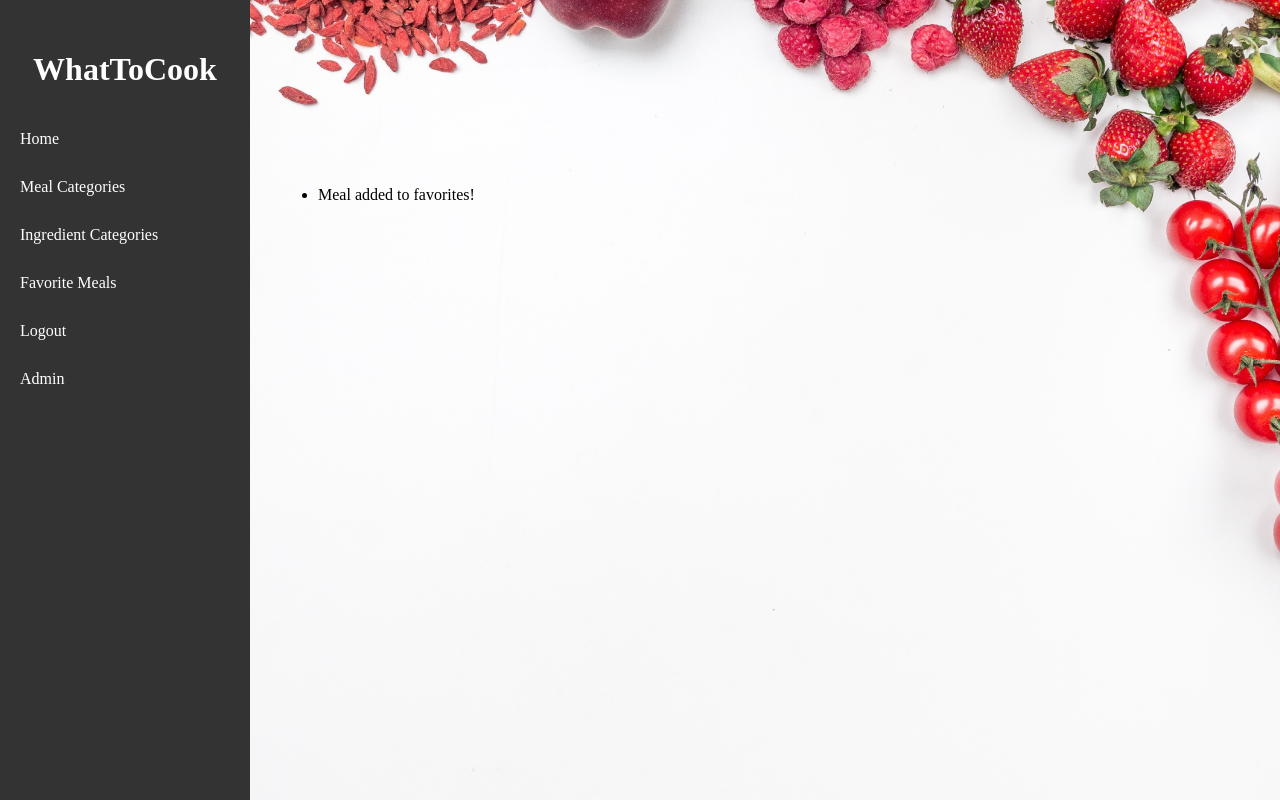
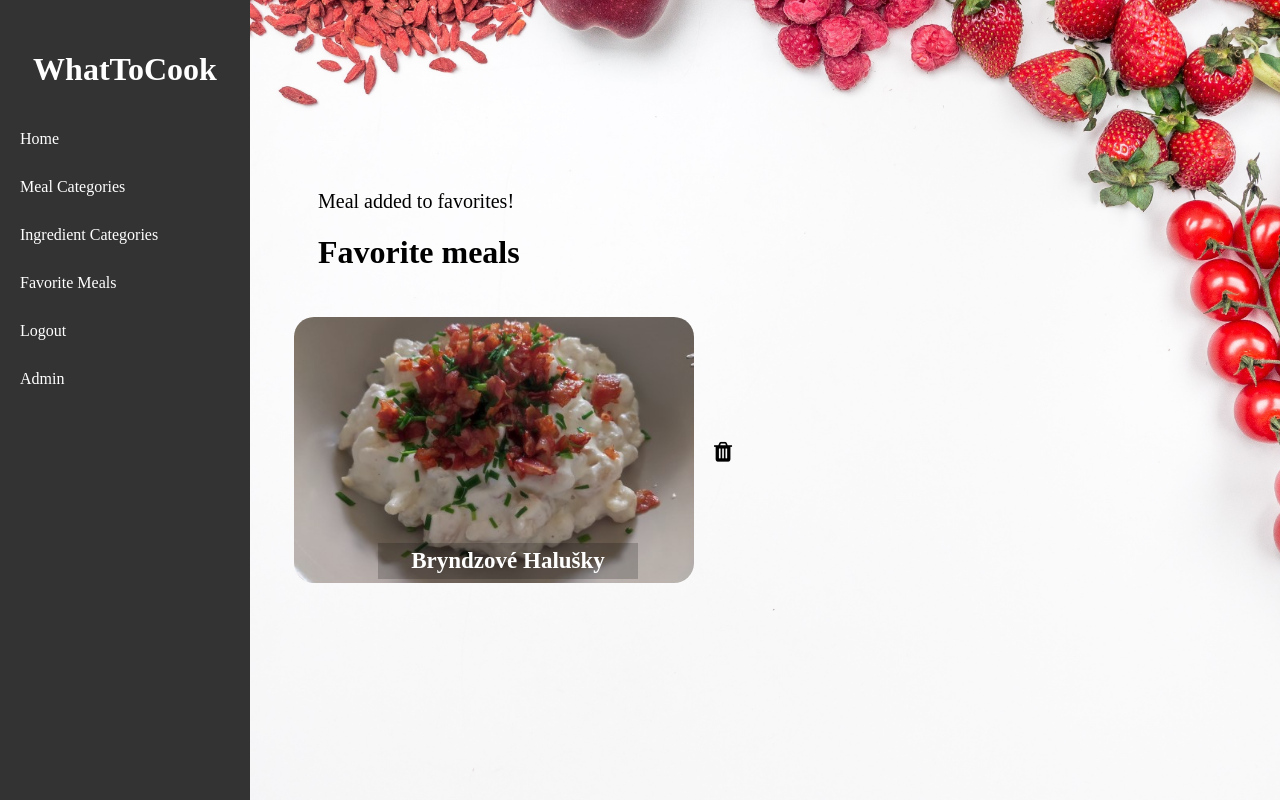
Before and after one commit to Gether1996/WhatToCook, a Django app: page /create_favorite_meal/2/ in a window 1280 px wide. Run offline with Django 4.2, Linux system fonts and the light colour scheme; a user stored in the database is signed in; data comes from the database, SQL or seed files in the repository; both versions use the stored data as it was after the commit; some libraries are stand-ins or nearby versions.

Commit message:
updated and created delete_favorite_meal

```diff
--- a/WhatToCook/urls.py
+++ b/WhatToCook/urls.py
@@ -18,7 +18,8 @@ from django.contrib import admin
 from viewer.views import homepage
 from django.urls import path, include
 from viewer.views import logout_view, registration, main_meal_categories, secondary_meal_categories, \
-    filtered_meals, ingredient_categories, ingredients, meal_detail, favorite_meals_for_user, create_favorite_meal
+    filtered_meals, ingredient_categories, ingredients, meal_detail, favorite_meals_for_user, create_favorite_meal, \
+    delete_favorite_meal
 from django.conf.urls.static import static
 from django.conf import settings
 
@@ -38,4 +39,5 @@ urlpatterns = [
     path('meal_detail/<int:meal_id>/', meal_detail, name='meal_detail'),
     path('favorite_meals/', favorite_meals_for_user, name="favorite_meals_for_user"),
     path('create_favorite_meal/<int:meal_id>/', create_favorite_meal, name='create_favorite_meal'),
+    path('delete_favorite_meal/<int:favorite_meal_id>/', delete_favorite_meal, name='delete_favorite_meal'),
 ] + static(settings.MEDIA_URL, document_root=settings.MEDIA_ROOT)
--- a/viewer/static/style.css
+++ b/viewer/static/style.css
@@ -74,6 +74,7 @@ nav a:hover {
   position: relative;
 }
 
+
 .ingredient-link {
   display: flex;
   justify-content: center;
--- a/viewer/templates/favorite_meals.html
+++ b/viewer/templates/favorite_meals.html
@@ -4,8 +4,20 @@
 {% load static %}
 
 <link rel="stylesheet" href="{% static 'style.css' %}">
+<link rel="stylesheet" href="http://cdnjs.cloudflare.com/ajax/libs/font-awesome/4.4.0/css/font-awesome.min.css">
 <body>
+
+{% if messages %}
+  <ul class="messages">
+    {% for message in messages %}
+      <p style="font-size: 20px; margin-left: 0px;"{% if message.tags %} class="{{ message.tags }}"{% endif %}>{{ message }}</p>
+    {% endfor %}
+  </ul>
+{% endif %}
+
 {% if favorite_meals %}
+<h1 style="margin-left: 40px;">Favorite meals</h1>
+
 <div class="ingredient-grid">
     {% for meal in favorite_meals %}
     <div class="ingredient-item">
@@ -13,6 +25,13 @@
             <img class="images" src="{{ MEDIA_URL }}{{ meal.meal.picture.url }}">
             <div class="category-name">{{ meal.meal.name }}</div>
         </a>
+        <form method="post">
+            {% csrf_token %}
+            <input type="hidden" name="next" value="{{ request.path }}">
+            <a href="{% url 'delete_favorite_meal' favorite_meal_id=meal.id %}" class="trash-icon">
+                <i style="color: black;" class="fa fa-trash"></i>
+            </a>
+        </form>
     </div>
 {% endfor %}
 {% else %}
--- a/viewer/templates/filtered_meals.html
+++ b/viewer/templates/filtered_meals.html
@@ -6,14 +6,6 @@
 <link rel="stylesheet" href="{% static 'style.css' %}">
 <link rel="stylesheet" href="http://cdnjs.cloudflare.com/ajax/libs/font-awesome/4.4.0/css/font-awesome.min.css">
 <body>
-
-{% if messages %}
-  <ul class="messages">
-    {% for message in messages %}
-      <li{% if message.tags %} class="{{ message.tags }}"{% endif %}>{{ message }}</li>
-    {% endfor %}
-  </ul>
-{% endif %}
 
 <div class="ingredient-grid">
     {% for meal in meals %}
--- a/viewer/views.py
+++ b/viewer/views.py
@@ -74,7 +74,17 @@ def create_favorite_meal(request, meal_id):
     else:
         favorite_meal = FavoriteMeal.objects.create(user=request.user, meal=meal)
         messages.success(request, 'Meal added to favorites!')
-    return render(request, 'filtered_meals.html')
+    favorite_meals = FavoriteMeal.objects.filter(user__id=request.user.id)
+    return render(request, 'favorite_meals.html', {'favorite_meals': favorite_meals})
+
+
+@login_required
+def delete_favorite_meal(request, favorite_meal_id):
+    favorite_meal = get_object_or_404(FavoriteMeal, id=favorite_meal_id)
+    favorite_meal.delete()
+    messages.warning(request, 'Successfully deleted!')
+    favorite_meals = FavoriteMeal.objects.filter(user__id=request.user.id)
+    return render(request, 'favorite_meals.html', {'favorite_meals': favorite_meals})
 
 
 @login_required
```
Also changed, not shown: db.sqlite3.
